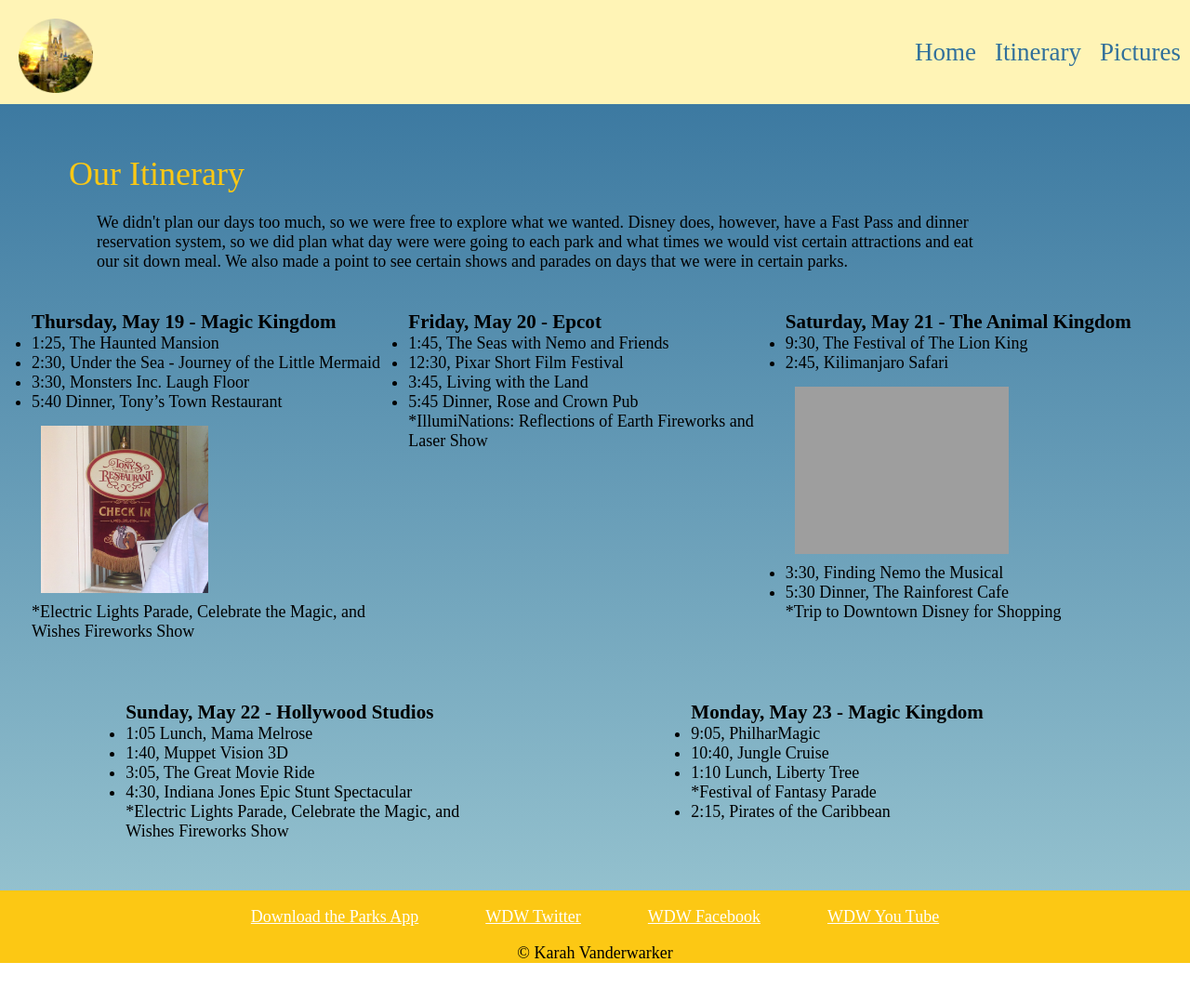
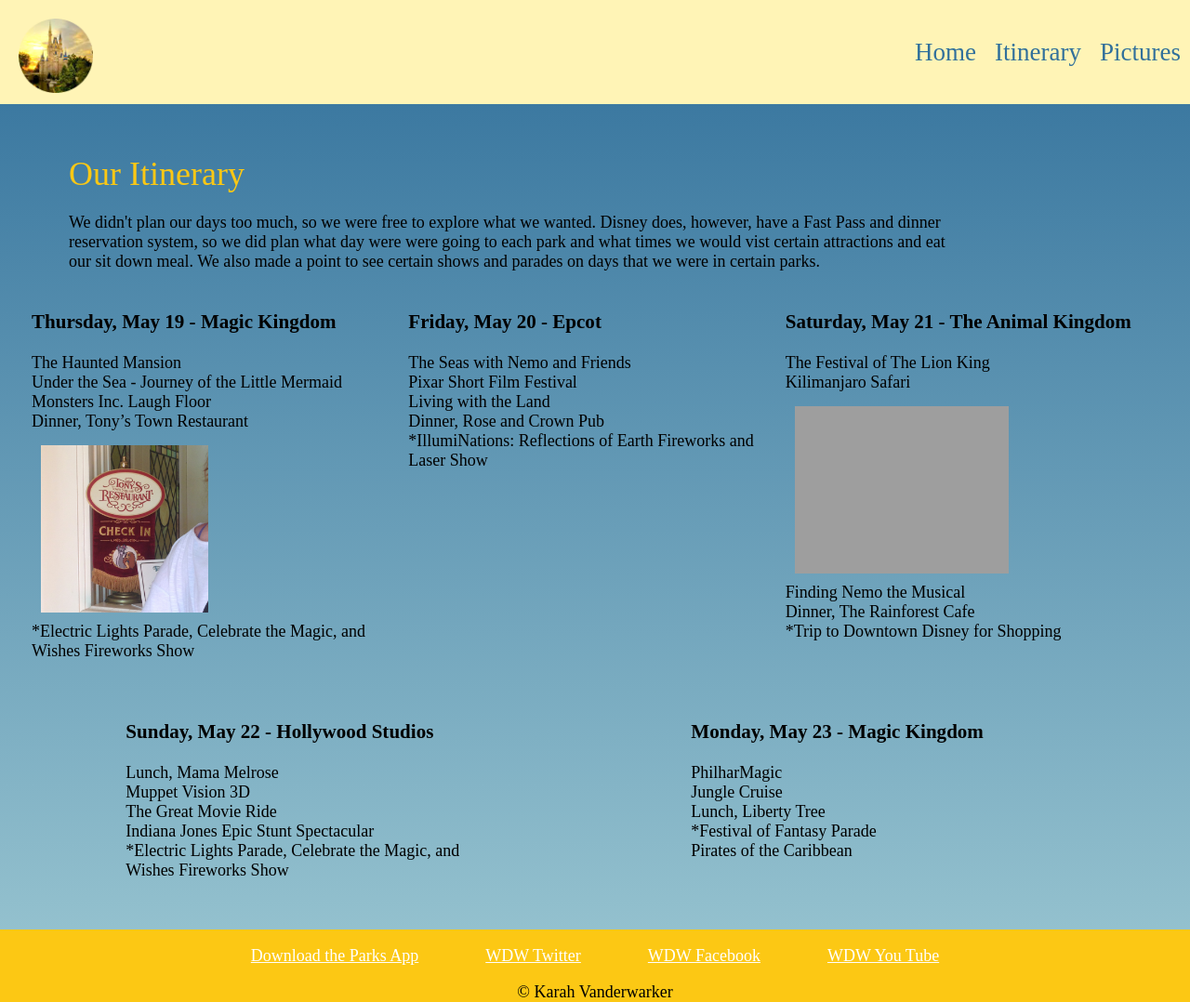
Before and after one commit to kvanderwarker4/assignment-3, a plain HTML site: page itinerary.html in a window 1280 px wide. Shown: the top 1078 px of the page at 93% size. Before the commit the page ends 1036 px from the top, so only its background shows below. Drawn offline with Linux system fonts and the light colour scheme; grey boxes are pictures that could not be loaded.

Commit message:
Final project

```diff
--- a/css/styles.css
+++ b/css/styles.css
@@ -1,5 +1,5 @@
 * {
-    box-sizing:border-box;
+    box-sizing: border-box;
     margin: 0;
     padding: 0;
 }
@@ -7,19 +7,21 @@
 header {
     display: flex;
     align-items: center;
-    background-color:rgb(255, 244, 182);
+    background-color: rgb(255, 244, 182);
     color: #000000;
 }
+
 header nav {
     flex: 1;
 
 }
-header nav a{
+
+header nav a {
     font-size: 1.5em;
     color: #31709B;
     text-decoration: none
+}
 
-}
 header nav ul {
     display: flex;
     justify-content: flex-end;
@@ -37,7 +39,7 @@
 
 main {
     display: flex;
-    flex-direction: column;
+    flex-direction: row;
     align-items: center;
 }
 
@@ -53,7 +55,7 @@
 .h1-title,
 .h2-title,
 .ul-title {
-    margin-top:20px;
+    margin-top: 20px;
     margin-bottom: 5px;
     margin-left: 5%;
     margin-right: 5%;
@@ -67,15 +69,22 @@
 }
 
 p {
-    margin-left: 30px;
-    margin-right: 30px;
+/*    margin-left: 30px;*/
+/*    margin-right: 30px;*/
     width: 75%;
 }
+
 img {
     padding: 15px 10px 5px 10px;
 
 
 }
+
+.div-index {
+    display: flex;
+    justify-content: flex-end;
+}
+
 .logo {
     height: 10em;
 }
@@ -85,6 +94,7 @@
     padding: 20px;
     display: inline-block
 }
+
 .img-size {
     width: 15%
 }
@@ -130,7 +140,7 @@
 .itintwo {
     width: 250px;
     height: 200px;
-    }
+}
 
 .itin {
     width: 100%;
@@ -145,10 +155,11 @@
 
 .cont1 {
     padding: 4vh;
-    text-align:left;
+    text-align: left;
     display: flex;
     justify-content: space-around;
 }
+
 .cont1-item {
     flex-basis: 33%;
 }
@@ -157,10 +168,15 @@
 .pics {
     background-color: #FFF4B6;
     display: flex;
-    flex-wrap:wrap;
+    flex-wrap: wrap;
     align-items: center;
     border-radius: 30px;
     margin: 0px 20px 20px 20px;
+}
+
+.pics-text{
+    margin-left: 10px;
+    color:#FCC814;
 }
 
 .pics a {
@@ -188,14 +204,15 @@
 
 footer nav ul {
     display: flex;
-/*    margin-right: 30px;*/
-/*    margin-left: 30px;*/
+    /*    margin-right: 30px;*/
+    /*    margin-left: 30px;*/
 }
 
-footer nav a{
+footer nav a {
     font-size: 1em;
     padding: 1em;
 }
+
 footer nav li {
     list-style-type: none;
     padding: 1em;
@@ -206,5 +223,6 @@
     header,
     main,
     footer {
-        flex-direction: column;}
+        flex-direction: column;
+    }
 }
--- a/itinerary.html
+++ b/itinerary.html
@@ -27,61 +27,30 @@
     <div class="cont1">
         <div class="cont1-item">
             <h3>Thursday, May 19 - Magic Kingdom </h3>
-            <ul>
-                <li>1:25, The Haunted Mansion</li>
-                <li>2:30, Under the Sea - Journey of the Little Mermaid</li>
-                <li>3:30, Monsters Inc. Laugh Floor</li>
-                <li>5:40 Dinner, Tony’s Town Restaurant</li>
-            </ul>
+            <br> The Haunted Mansion<br> Under the Sea - Journey of the Little Mermaid<br> Monsters Inc. Laugh Floor<br> Dinner, Tony’s Town Restaurant<br>
             <img class="itinone" src="images/tonystown.JPG" alt="Tomy's Town Restaurant">
             <br>*Electric Lights Parade, Celebrate the Magic, and Wishes Fireworks Show
         </div>
         <div class="cont1-item">
             <h3>Friday, May 20 - Epcot</h3>
-            <ul>
-                <li>1:45, The Seas with Nemo and Friends</li>
-                <li>12:30, Pixar Short Film Festival</li>
-                <li>3:45, Living with the Land</li>
-                <li>5:45 Dinner, Rose and Crown Pub</li>
-            </ul>
-            *IllumiNations: Reflections of Earth Fireworks and Laser Show
+            <br> The Seas with Nemo and Friends<br> Pixar Short Film Festival<br> Living with the Land<br> Dinner, Rose and Crown Pub<br> *IllumiNations: Reflections of Earth Fireworks and Laser Show
         </div>
         <div class="cont1-item">
             <h3>Saturday, May 21 - The Animal Kingdom</h3>
-            <ul>
-                <li>9:30, The Festival of The Lion King</li>
-                <li>2:45, Kilimanjaro Safari</li>
-            </ul>
+            <br> The Festival of The Lion King<br> Kilimanjaro Safari<br>
             <img class="itintwo" src="images/kilimanjarosafarigiraffe.JPG" alt="Kilimanjaro Safari Giraffe" height="200">
-            <ul>
-                <li>3:30, Finding Nemo the Musical</li>
-                <li>5:30 Dinner, The Rainforest Cafe</li>
-            </ul>
-            *Trip to Downtown Disney for Shopping
+            <br> Finding Nemo the Musical<br> Dinner, The Rainforest Cafe<br> *Trip to Downtown Disney for Shopping
         </div>
     </div>
     <div class="cont1">
         <div class="cont1-item">
             <h3>Sunday, May 22 - Hollywood Studios</h3>
-            <ul>
-                <li>1:05 Lunch, Mama Melrose</li>
-                <li>1:40, Muppet Vision 3D</li>
-                <li>3:05, The Great Movie Ride</li>
-                <li>4:30, Indiana Jones Epic Stunt Spectacular</li>
-            </ul>
-            *Electric Lights Parade, Celebrate the Magic, and Wishes Fireworks Show
+            <br> Lunch, Mama Melrose<br> Muppet Vision 3D<br> The Great Movie Ride<br> Indiana Jones Epic Stunt Spectacular<br> *Electric Lights Parade, Celebrate the Magic, and Wishes Fireworks Show
         </div>
         <div class="cont1-item">
             <h3>Monday, May 23 - Magic Kingdom</h3>
-            <ul>
-                <li>9:05, PhilharMagic</li>
-                <li>10:40, Jungle Cruise</li>
-                <li>1:10 Lunch, Liberty Tree</li>
-            </ul>
-            *Festival of Fantasy Parade
-            <ul>
-                <li>2:15, Pirates of the Caribbean</li>
-            </ul>
+            <br> PhilharMagic
+            <br> Jungle Cruise<br> Lunch, Liberty Tree<br> *Festival of Fantasy Parade<br> Pirates of the Caribbean<br>
         </div>
     </div>
     <br>
```
Also changed, not shown: index.html (+1 -0 lines), pictures.html (+1 -6 lines).
